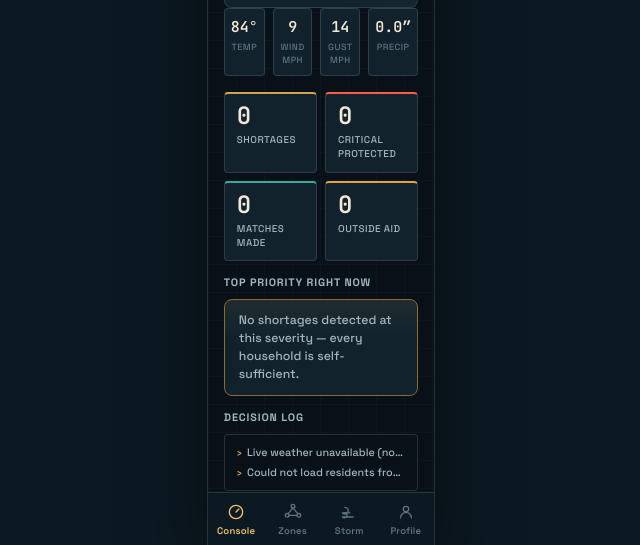
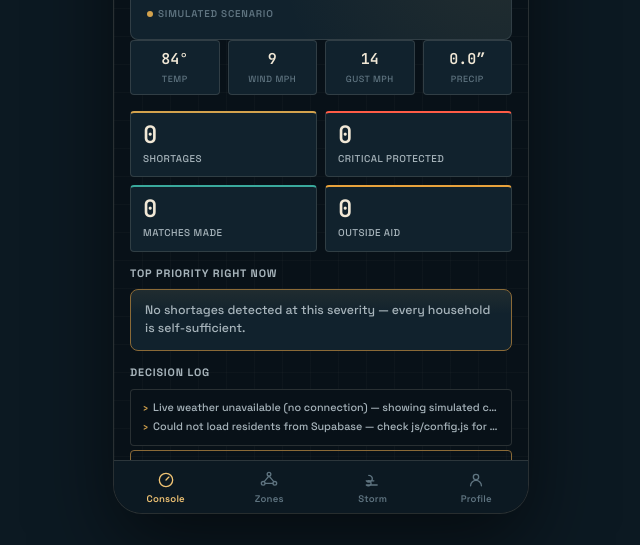
Before and after one commit to SuhaasMandava/OneIsland, a plain HTML site: page index.html in a window 1280 px wide. Shown: the part 255-800 px from the top of the page, without its empty margins (319-959 px from the left). Drawn offline with nearby package versions, Linux system fonts and the light colour scheme; no server answers.

Commit message:
Fix desktop layout to render as a proper phone-shaped console
The app shell previously filled 100dvh unconditionally, which stretched
it into a much narrower-than-phone sliver on wide desktop windows.
Above 460px it's now sized as a real 9:16 rectangle (capped ~460x818px),
centered both horizontally and vertically with rounded corners, while
actual phones are unaffected and still fill the screen edge-to-edge.

```diff
--- a/css/styles.css
+++ b/css/styles.css
@@ -76,8 +76,20 @@ button { font-family: inherit; }
   overflow: hidden;
 }
 @media (min-width: 461px) {
-  body { display: flex; justify-content: center; background: var(--hull); }
-  .app-shell { box-shadow: 0 0 0 1px var(--hairline), 0 30px 80px rgba(0,0,0,0.55); }
+  html, body { height: 100%; }
+  body { display: flex; align-items: center; justify-content: center; background: var(--hull); }
+  .app-shell {
+    /* A real phone is wide *and* tall in a fixed ratio — filling 100dvh
+       while only capping width (the old rule) stretched this into a much
+       narrower sliver than an actual phone screen. Size it as a proper
+       9:16 rectangle instead, capped so it never overflows the window. */
+    width: auto;
+    height: min(818px, calc(100dvh - 64px));
+    aspect-ratio: 9 / 16;
+    max-width: none;
+    border-radius: 28px;
+    box-shadow: 0 0 0 1px var(--hairline), 0 30px 80px rgba(0,0,0,0.55);
+  }
 }
 
 /* -----------------------------------------------------------------------
```
